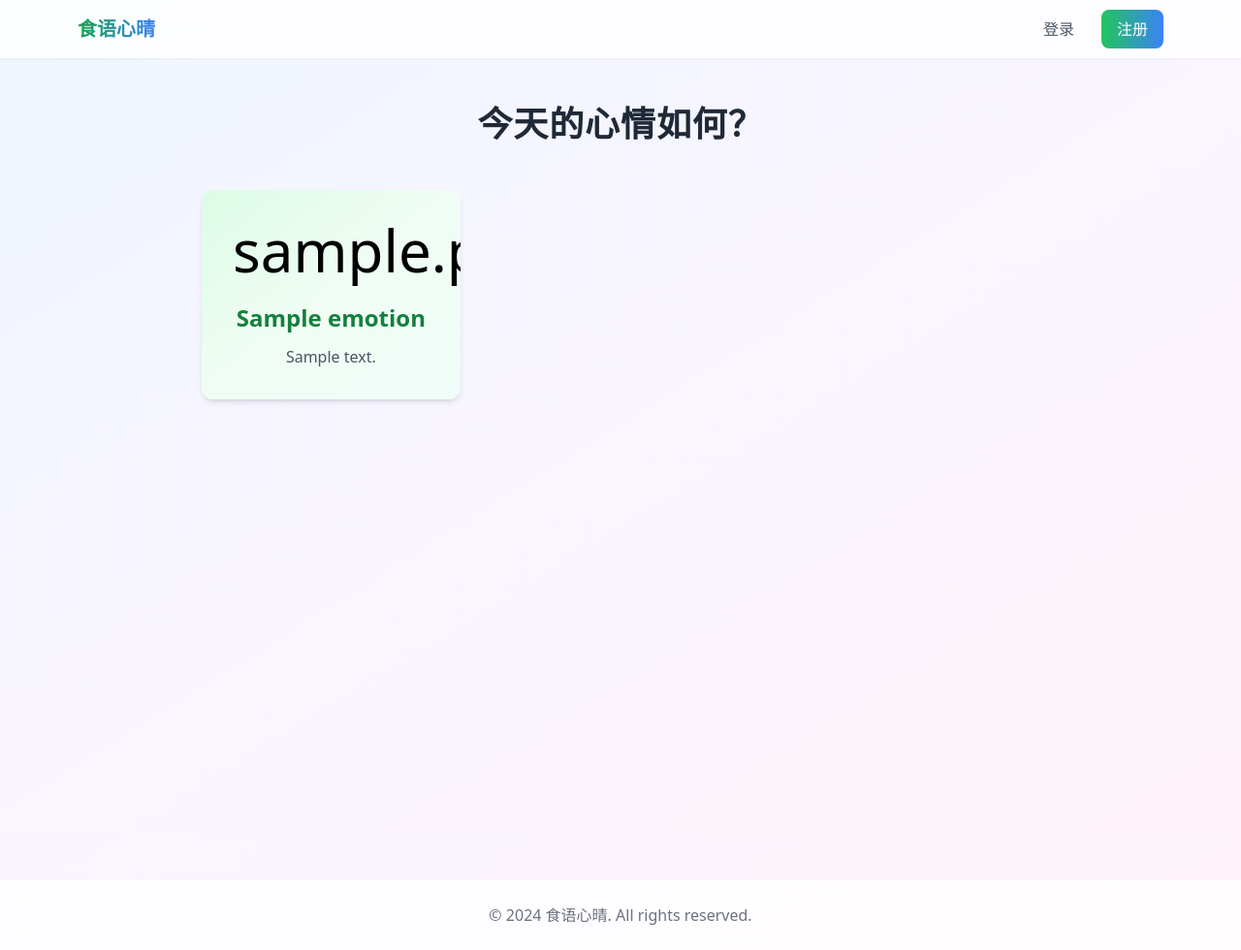
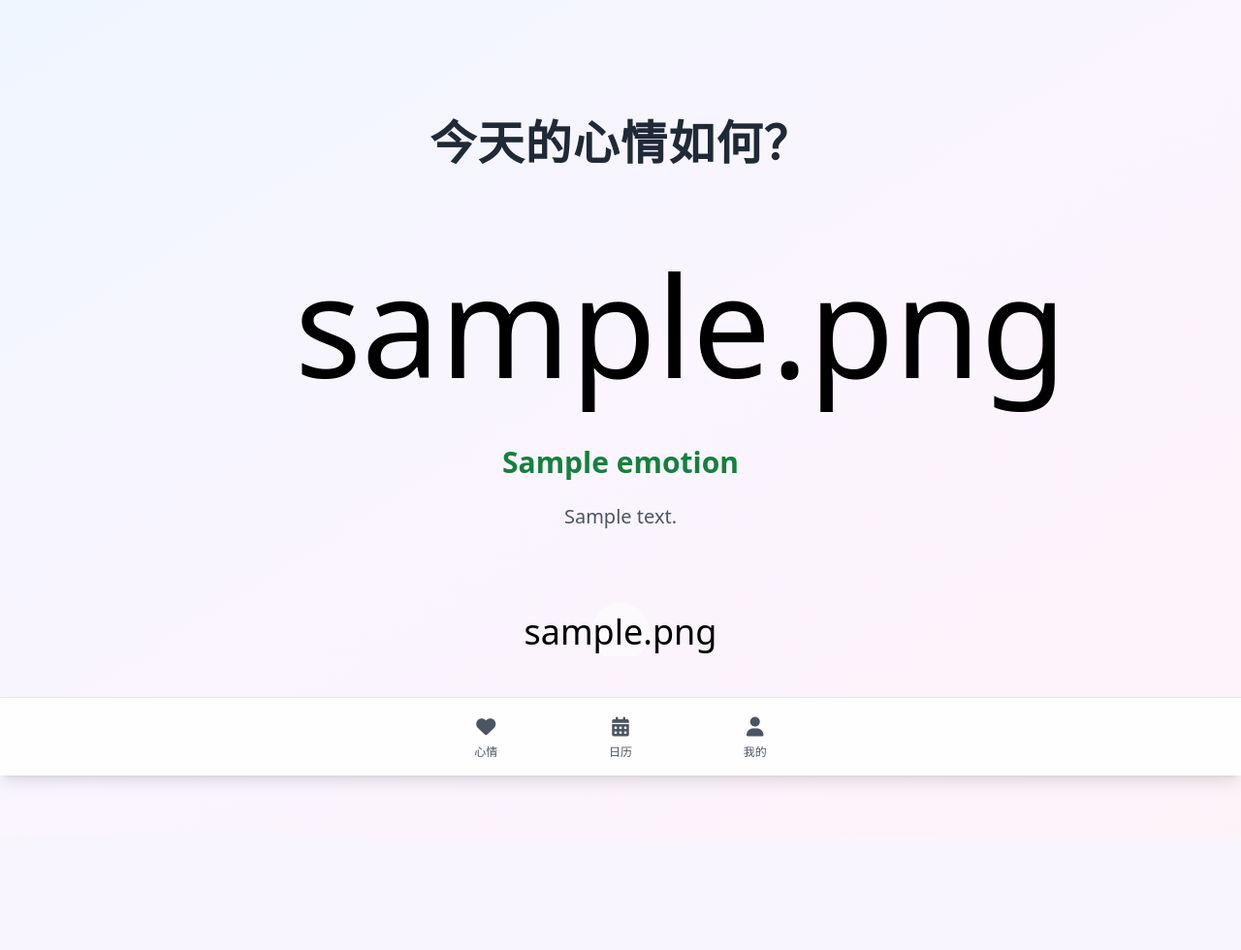
Before and after one commit to TiempoSafari/EatiMo, a Flask app: page / in a window 1280 px wide. Shown: the whole page at 97% size. After the commit the page ends 813 px from the top, so only its background shows below. Run offline with Flask 2, Linux system fonts and the light colour scheme; tables that the repository leaves empty hold one stand-in row (values such as "Sample post"); some libraries are stand-ins or nearby versions.

Commit message:
心情界面修改

```diff
--- a/app/templates/base.html
+++ b/app/templates/base.html
@@ -6,42 +6,51 @@
     <title>{% block title %}食语心晴{% endblock %}</title>
     <!-- 引入 Tailwind CSS -->
     <script src="https://cdn.tailwindcss.com"></script>
+    <!-- 引入 Font Awesome -->
+    <link rel="stylesheet" href="https://cdnjs.cloudflare.com/ajax/libs/font-awesome/6.0.0/css/all.min.css">
     <!-- 引入自定义样式 -->
     <link rel="stylesheet" href="{{ url_for('static', filename='css/style.css') }}">
 </head>
-<body class="min-h-screen bg-gradient-to-br from-blue-50 via-purple-50 to-pink-50">
-    <!-- 导航栏 -->
-    <nav class="bg-white/80 backdrop-blur-md shadow-sm sticky top-0 z-50">
-        <div class="max-w-6xl mx-auto px-4">
-            <div class="flex justify-between">
-                <div class="flex space-x-7">
-                    <a href="{{ url_for('main.index') }}" class="flex items-center py-4">
-                        <span class="font-semibold text-xl bg-gradient-to-r from-green-600 to-blue-500 bg-clip-text text-transparent">食语心晴</span>
-                    </a>
-                </div>
-                <div class="flex items-center space-x-3">
-                    {% if current_user.is_authenticated %}
-                        <a href="{{ url_for('main.profile') }}" class="py-2 px-4 text-gray-600 hover:text-gray-900 transition-colors">个人中心</a>
-                        <a href="{{ url_for('auth.logout') }}" class="py-2 px-4 text-gray-600 hover:text-gray-900 transition-colors">退出</a>
-                    {% else %}
-                        <a href="{{ url_for('auth.login') }}" class="py-2 px-4 text-gray-600 hover:text-gray-900 transition-colors">登录</a>
-                        <a href="{{ url_for('auth.register') }}" class="py-2 px-4 bg-gradient-to-r from-green-500 to-blue-500 text-white rounded-lg hover:opacity-90 transition-opacity">注册</a>
-                    {% endif %}
-                </div>
-            </div>
-        </div>
-    </nav>
-
+<body class="min-h-screen bg-gradient-to-br from-blue-50 via-purple-50 to-pink-50 pb-16">
     <!-- 主要内容区 -->
     <main>
         {% block content %}{% endblock %}
     </main>
 
-    <!-- 页脚 -->
-    <footer class="bg-white/80 backdrop-blur-md mt-12 py-6">
-        <div class="container mx-auto px-4 text-center text-gray-500">
-            <p>&copy; 2024 食语心晴. All rights reserved.</p>
+    <!-- 底部导航栏 -->
+    <nav class="fixed bottom-0 left-0 right-0 bg-white/90 backdrop-blur-md shadow-lg border-t border-gray-200">
+        <div class="max-w-md mx-auto px-4">
+            <div class="flex justify-around py-2">
+                <a href="{{ url_for('main.index') }}" class="flex flex-col items-center py-2 px-4 text-gray-600 hover:text-green-500 transition-colors {% if request.endpoint in ['main.index', 'recipes.list_recipes'] %}active-nav-item{% endif %}" data-page="emotions">
+                    <i class="fas fa-heart text-xl mb-1"></i>
+                    <span class="text-xs">心情</span>
+                </a>
+                <a href="#" class="flex flex-col items-center py-2 px-4 text-gray-600 hover:text-green-500 transition-colors {% if request.endpoint == 'calendar' %}active-nav-item{% endif %}" data-page="calendar">
+                    <i class="fas fa-calendar-alt text-xl mb-1"></i>
+                    <span class="text-xs">日历</span>
+                </a>
+                <a href="{{ url_for('main.profile') }}" class="flex flex-col items-center py-2 px-4 text-gray-600 hover:text-green-500 transition-colors {% if request.endpoint == 'main.profile' %}active-nav-item{% endif %}" data-page="profile">
+                    <i class="fas fa-user text-xl mb-1"></i>
+                    <span class="text-xs">我的</span>
+                </a>
+            </div>
         </div>
-    </footer>
+    </nav>
+
+    <style>
+    /* 添加激活状态样式 */
+    .active-nav-item {
+        @apply text-green-500;
+    }
+
+    /* 添加点击反馈效果 */
+    nav a {
+        transition: transform 0.1s;
+    }
+
+    nav a:active {
+        transform: scale(0.95);
+    }
+    </style>
 </body>
 </html>
--- a/app/templates/emotions.html
+++ b/app/templates/emotions.html
@@ -1,81 +1,146 @@
 {% extends "base.html" %}
 
 {% block content %}
-<div class="min-h-screen bg-gradient-to-br from-blue-50 via-purple-50 to-pink-50">
-    <div class="max-w-4xl mx-auto px-4 py-12">
-        <h1 class="text-4xl font-bold text-center mb-12 text-gray-800 tracking-wide">今天的心情如何？</h1>
+<div class="min-h-screen flex items-center justify-center bg-gradient-to-br from-blue-50 via-purple-50 to-pink-50">
+    <div class="w-full max-w-5xl px-4">
+        <h1 class="text-5xl font-bold text-center mb-16 text-gray-800 tracking-wide">今天的心情如何？</h1>
 
-        <div class="grid grid-cols-1 md:grid-cols-2 lg:grid-cols-3 gap-8">
+        <!-- 横向滑动容器 -->
+        <div class="relative overflow-hidden">
+            <div class="emotions-slider flex snap-x snap-mandatory overflow-x-auto hide-scrollbar py-8">
                 {% for emotion in emotions %}
-            <div class="emotion-card rounded-xl shadow-md overflow-hidden cursor-pointer transform transition-all duration-300 hover:-translate-y-2 hover:shadow-xl"
-                 onclick="selectEmotion({{ emotion.id }})">
-                <div class="card-content p-8 text-center {% if emotion.name == '开心' %}bg-gradient-to-br from-yellow-100 via-yellow-50 to-orange-50
-                           {% elif emotion.name == '疲惫' %}bg-gradient-to-br from-blue-100 via-blue-50 to-indigo-50
-                           {% elif emotion.name == '焦虑' %}bg-gradient-to-br from-purple-100 via-purple-50 to-pink-50
-                           {% elif emotion.name == '生气' %}bg-gradient-to-br from-red-100 via-red-50 to-orange-50
-                           {% else %}bg-gradient-to-br from-green-100 via-green-50 to-teal-50{% endif %}">
-                    <div class="text-6xl mb-6 transform transition-transform duration-300 hover:scale-110">{{ emotion.icon }}</div>
-                    <h3 class="text-2xl font-semibold mb-3 {% if emotion.name == '开心' %}text-yellow-700
+                <div class="flex-none w-full snap-center px-4">
+                    <div class="max-w-2xl mx-auto text-center" onclick="selectEmotion({{ emotion.id }})">
+                        <div class="text-9xl mb-12 transform transition-all duration-300 hover:scale-110 cursor-pointer">
+                            {{ emotion.icon }}
+                        </div>
+                        <h3 class="text-3xl font-semibold mb-6 {% if emotion.name == '开心' %}text-yellow-700
                                {% elif emotion.name == '疲惫' %}text-blue-700
                                {% elif emotion.name == '焦虑' %}text-purple-700
                                {% elif emotion.name == '生气' %}text-red-700
                                {% else %}text-green-700{% endif %}">
                             {{ emotion.name }}
                         </h3>
-                    <p class="text-gray-600">{{ emotion.description }}</p>
+                        <p class="text-xl text-gray-600">{{ emotion.description }}</p>
                     </div>
                 </div>
                 {% endfor %}
+            </div>
+
+            <!-- 导航指示器 -->
+            <div class="flex justify-center mt-12 space-x-4">
+                {% for emotion in emotions %}
+                <button class="nav-emoji text-3xl opacity-50 transform transition-all duration-200 hover:scale-110 focus:outline-none rounded-full p-2
+                             {% if emotion.name == '开心' %}hover:bg-yellow-100/50
+                             {% elif emotion.name == '疲惫' %}hover:bg-blue-100/50
+                             {% elif emotion.name == '焦虑' %}hover:bg-purple-100/50
+                             {% elif emotion.name == '生气' %}hover:bg-red-100/50
+                             {% else %}hover:bg-green-100/50{% endif %}"
+                        onclick="scrollToEmotion({{ loop.index0 }})">
+                    {{ emotion.icon }}
+                </button>
+                {% endfor %}
+            </div>
         </div>
     </div>
 </div>
 
 <style>
-.emotion-card {
-    backdrop-filter: blur(8px);
-    transition: all 0.3s cubic-bezier(0.4, 0, 0.2, 1);
+/* 隐藏滚动条但保持功能 */
+.hide-scrollbar {
+    -ms-overflow-style: none;
+    scrollbar-width: none;
+}
+.hide-scrollbar::-webkit-scrollbar {
+    display: none;
 }
 
-.emotion-card:hover {
-    transform: translateY(-8px);
-}
-
-.card-content {
-    position: relative;
-    overflow: hidden;
-}
-
-.card-content::before {
-    content: '';
-    position: absolute;
-    top: 0;
-    left: 0;
-    right: 0;
-    bottom: 0;
-    background: linear-gradient(45deg, rgba(255,255,255,0.1), rgba(255,255,255,0.5));
-    opacity: 0;
-    transition: opacity 0.3s ease;
-}
-
-.emotion-card:hover .card-content::before {
-    opacity: 1;
-}
-
-/* 自定义动画效果 */
+/* 动画效果 */
 @keyframes float {
     0% { transform: translateY(0px); }
-    50% { transform: translateY(-5px); }
+    50% { transform: translateY(-15px); }
     100% { transform: translateY(0px); }
 }
 
-.emotion-card:hover .text-6xl {
-    animation: float 2s ease-in-out infinite;
+.text-9xl {
+    animation: float 3s ease-in-out infinite;
+    font-size: 9rem;
+}
+
+/* 导航 emoji 样式 */
+.nav-emoji {
+    cursor: pointer;
+    filter: grayscale(100%);
+    transition: all 0.3s ease;
+    width: 50px;
+    height: 50px;
+    display: flex;
+    align-items: center;
+    justify-content: center;
+    background: transparent;
+}
+
+.nav-emoji:hover {
+    filter: grayscale(0%);
+    opacity: 0.8;
+}
+
+.nav-emoji-active {
+    filter: grayscale(0%);
+    opacity: 1;
+    transform: scale(1.2);
+    background: rgba(255, 255, 255, 0.5);
+}
+
+/* 移除按钮默认样式 */
+button {
+    -webkit-tap-highlight-color: transparent;
+}
+
+button:focus {
+    outline: none;
+}
+
+/* 自定义选择样式 */
+::selection {
+    background: transparent;
 }
 </style>
 
 <script>
+document.addEventListener('DOMContentLoaded', function() {
+    // 初始化导航 emoji
+    updateNavEmojis(0);
+
+    // 监听滑动
+    const slider = document.querySelector('.emotions-slider');
+    slider.addEventListener('scroll', function() {
+        const index = Math.round(slider.scrollLeft / slider.offsetWidth);
+        updateNavEmojis(index);
+    });
+});
+
 function selectEmotion(emotionId) {
     window.location.href = `/recipes?emotion_id=${emotionId}`;
 }
+
+function scrollToEmotion(index) {
+    const slider = document.querySelector('.emotions-slider');
+    slider.scrollTo({
+        left: index * slider.offsetWidth,
+        behavior: 'smooth'
+    });
+}
+
+function updateNavEmojis(activeIndex) {
+    const emojis = document.querySelectorAll('.nav-emoji');
+    emojis.forEach((emoji, index) => {
+        if (index === activeIndex) {
+            emoji.classList.add('nav-emoji-active');
+        } else {
+            emoji.classList.remove('nav-emoji-active');
+        }
+    });
+}
 </script>
 {% endblock %}
```
Lines whose indentation alone changed are shown as unchanged.
